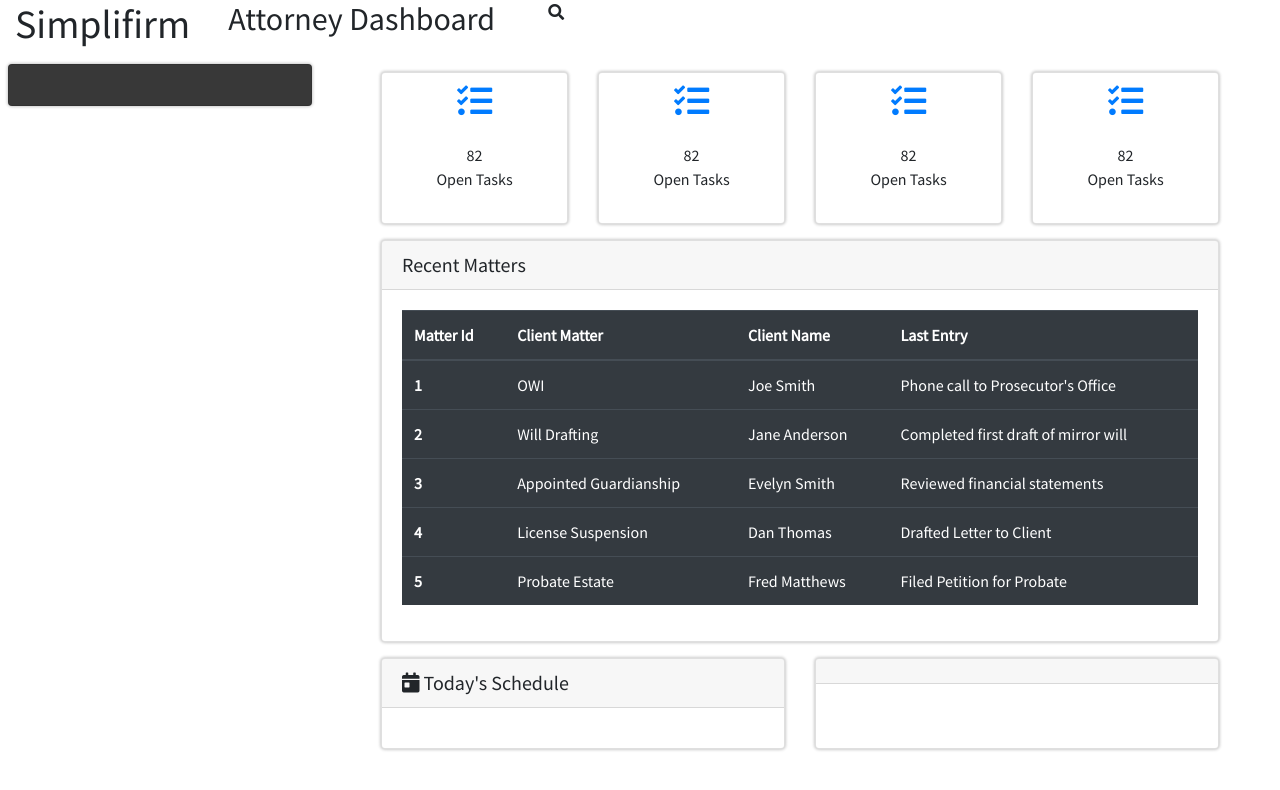
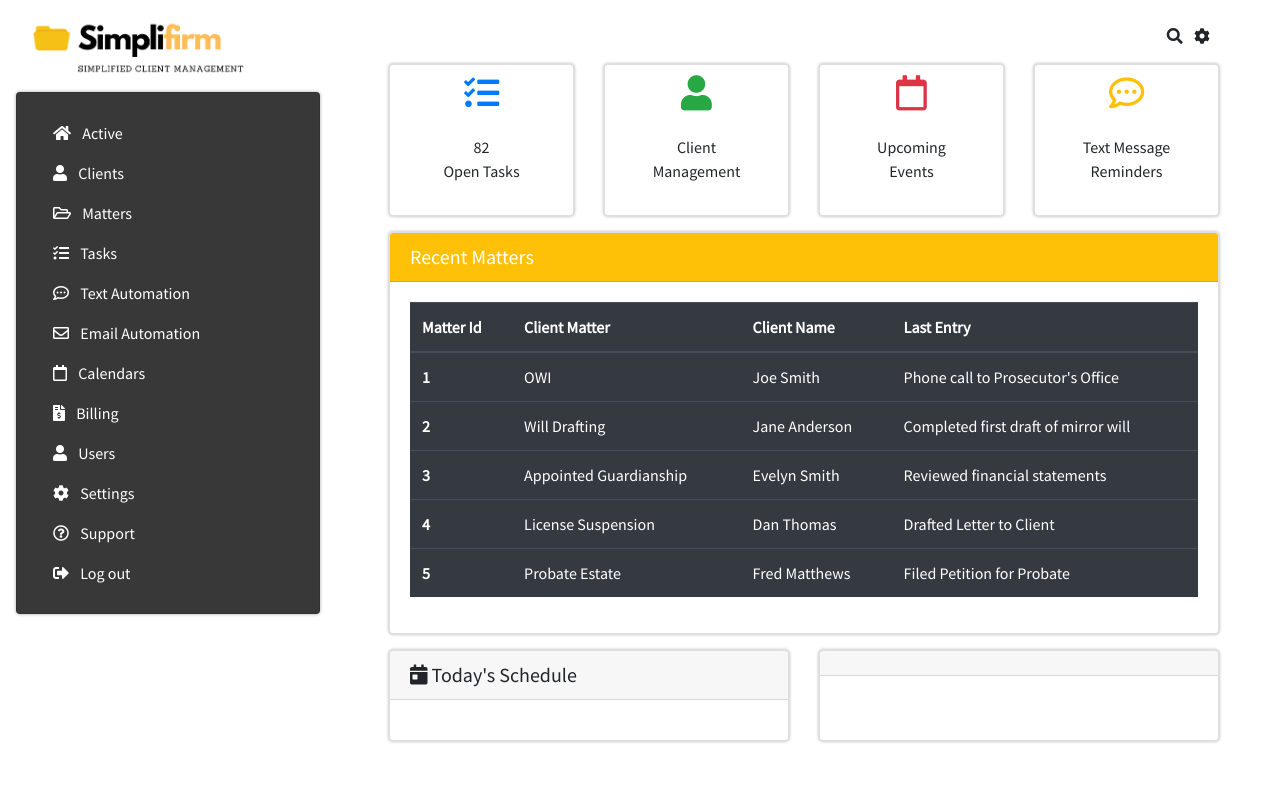
Before and after one commit to jeff1haupt/Simplifirm-dashboard, a website: page index.html in a window 1280 px wide. Drawn offline with nearby package versions, Linux system fonts and the light colour scheme.

Commit message:
added sidebar navigation menu

```diff
--- a/css/styles.css
+++ b/css/styles.css
@@ -18,3 +18,12 @@ h5.card-title {
 .sideNav {
     background-color: #383838;
 }
+
+.nav .nav-link {
+    color: white;
+}
+
+.nav-item:hover {
+    background-color: orange;
+    color: white;
+}
--- a/index.html
+++ b/index.html
@@ -11,37 +11,83 @@
     <title>Document</title>
 </head>
 <body>
-    <header>
-        <div class="container-fluid">
-            <div class="row">
-                <div class="col-sm-2">
-                    <h1> Simplifirm </h1>
-                </div>
-                <div class="col-sm-3">
-                    <h2> Attorney Dashboard </h2>
-                </div>
-                <div class="col-sm-7">
-                    <i class="fas fa-search"> </i>
-                </div>
-            </div>
-        </div>
-    </header>
     <div class="container-fluid">
 
         <div class="row mainRow">
-            <div class="col-sm-3">
+            <div class="col-sm-3 ml-2">
                 <div class="row">
+                    <div class="col pt-3">
+                        <img src="img/Simplifirm.png" height="60" alt="Simplifirm Client Management Logo">
+                    </div>
+                </div>
+                <div class="row mt-2">
                     <div class="col p-2">
                         <div class="card sideNav">
                             <div class="card-body">
-
+                                <ul class="nav flex-column">
+                                    <li class="nav-item">
+                                        <a class="nav-link" href="#">
+                                            <i class="fas fa-home pr-2"></i>
+                                          Active
+                                        </a>
+                                    </li>
+                                    <li class="nav-item">
+                                      <a class="nav-link" href="#">
+                                        <i class="fas fa-user pr-2"></i> Clients</a>
+                                    </li>
+                                    <li class="nav-item">
+                                      <a class="nav-link" href="#">
+                                        <i class="far fa-folder-open pr-2"></i> Matters </a>
+                                    </li>
+                                    <li class="nav-item">
+                                      <a class="nav-link" href="#">
+                                        <i class="fas fa-tasks pr-2"></i> Tasks </a>
+                                    </li>
+                                    <li class="nav-item">
+                                        <a class="nav-link" href="#">
+                                        <i class="far fa-comment-dots pr-2"></i> Text Automation </a>
+                                    </li>
+                                    <li class="nav-item">
+                                        <a class="nav-link" href="#">
+                                        <i class="far fa-envelope pr-2"></i> Email Automation </a>
+                                    </li>
+                                    <li class="nav-item">
+                                        <a class="nav-link" href="#">
+                                        <i class="far fa-calendar pr-2"></i> Calendars </a>
+                                    </li>
+                                    <li class="nav-item">
+                                        <a class="nav-link" href="#">
+                                        <i class="fas fa-file-invoice-dollar pr-2"></i> Billing </a>
+                                    </li>
+                                    <li class="nav-item">
+                                        <a class="nav-link" href="#">
+                                        <i class="fas fa-user pr-2"></i> Users </a>
+                                    </li>
+                                    <li class="nav-item">
+                                        <a class="nav-link" href="#">
+                                        <i class="fas fa-cog pr-2"></i> Settings </a>
+                                    </li>
+                                    <li class="nav-item">
+                                        <a class="nav-link" href="#">
+                                        <i class="far fa-question-circle pr-2"></i> Support </a>
+                                    </li>
+                                    <li class="nav-item">
+                                        <a class="nav-link" href="#">
+                                        <i class="fas fa-sign-out-alt pr-2"></i> Log out </a>
+                                    </li>
+                                  </ul>
                             </div>
                         </div>
                     </div>
                 </div>
             </div>
-            <div class="col-sm-9 mainArea">
+            <div class="col mainArea">
                 <div class="container-fluid">
+                    <div class="row m-3">
+                        <div class="col text-right pr-4 pt-2">
+                            <i class="fas fa-search pr-2"> </i> <i class="fas fa-cog"></i>
+                        </div>
+                    </div>
                     <div class="row m-3">
                         <div class="col-sm-12 ">
                             <div class="card-deck">
@@ -55,25 +101,25 @@
                                 </div><!-- end Card 1 -->
                                 <div class="card text-center">
                                     <div class="card-title">
-                                        <h5 class="card-title mt-2 mb-0"> <i class="fas fa-tasks text-primary "> </i> </h5>
+                                        <h5 class="card-title mt-2 mb-0"> <i class="fas fa-user text-success"></i> </i> </h5>
                                         <div class="card-body my-0">
-                                            82 <br> Open Tasks
+                                            Client <br> Management
                                         </div>
                                     </div>
                                 </div><!-- end card 2 -->
                                 <div class="card text-center">
                                     <div class="card-title">
-                                        <h5 class="card-title mt-2 mb-0"> <i class="fas fa-tasks text-primary "> </i> </h5>
+                                        <h5 class="card-title mt-2 mb-0"> <i class="far fa-calendar text-danger"></i> </i> </h5>
                                         <div class="card-body my-0">
-                                            82 <br> Open Tasks
+                                           Upcoming <br> Events
                                         </div>
                                     </div>
                                 </div><!-- end Card 3 -->
                                 <div class="card text-center">
                                     <div class="card-title">
-                                        <h5 class="card-title mt-2 mb-0"> <i class="fas fa-tasks text-primary "> </i> </h5>
+                                        <h5 class="card-title mt-2 mb-0"> <i class="far fa-comment-dots text-warning"></i></i> </h5>
                                         <div class="card-body my-0">
-                                            82 <br> Open Tasks
+                                            Text Message <br> Reminders
                                         </div>
                                     </div>
                                 </div><!-- end card 4 -->
@@ -83,7 +129,7 @@
                 <div class="row m-3">
                     <div class="col">
                         <div class="card">
-                            <h5 class="card-header"> Recent Matters </h5>
+                            <h5 class="card-header bg-warning text-white"> Recent Matters </h5>
                             <div class="card-body">
                                 <div class="card-text">
                                     <table class="table table-dark table-hover">
```
Also changed, not shown: img/Simplifirm.png (added).
